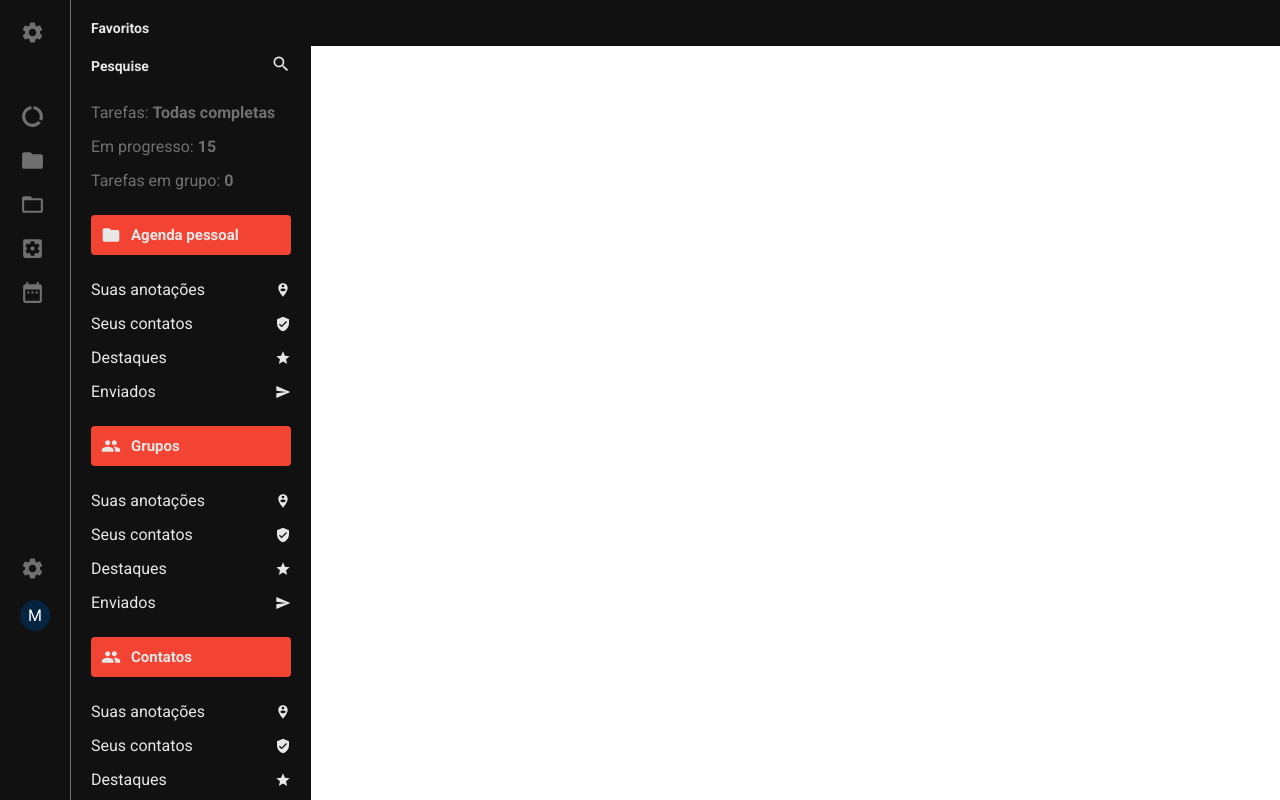
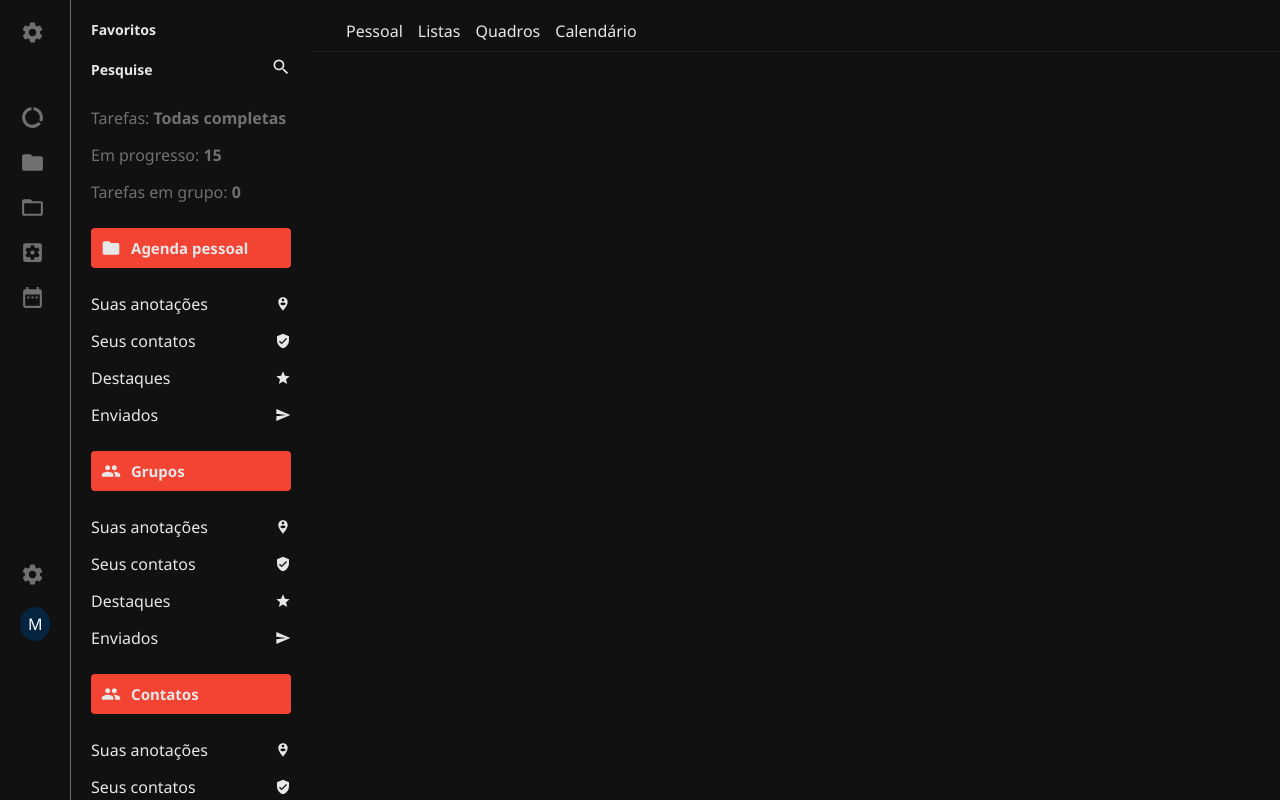
Before and after one commit to mateusPPinh/dashboard, a React (Create React App) app: page / in a window 1280 px wide. Built offline with nearby package versions, Linux system fonts and the light colour scheme.

Commit message:
fix grid issue

```diff
--- a/public/index.html
+++ b/public/index.html
@@ -2,6 +2,8 @@
 <html lang="en">
   <head>
     <meta charset="utf-8" />
+    <link rel="preconnect" href="https://fonts.gstatic.com">
+<link href="https://fonts.googleapis.com/css2?family=Noto+Sans:wght@400;700&display=swap" rel="stylesheet">
     <link href="https://fonts.googleapis.com/css2?family=Roboto:wght@300;400;500;700&display=swap" rel="stylesheet">
     <meta name="viewport" content="width=device-width, initial-scale=1" />
     <meta name="theme-color" content="#000000" />
--- a/src/Layout/styles.ts
+++ b/src/Layout/styles.ts
@@ -10,13 +10,12 @@ import styled from 'styled-components';
 
 export const Grid = styled.div`
   display: grid;
-
   grid-template-columns: 71px 240px auto;
-  grid-template-rows: 46px auto;
+  grid-template-rows: 46px auto 52px auto;
 
   grid-template-areas:
-    'SD SN DI DI',
-    'SD DO DD DD';
+    'SD FV DO',
+    'SD FV DO';
 
-    height: 100vh;
+  height: 100vh;
 `;
--- a/src/components/DashboardData/styles.ts
+++ /dev/null
@@ -1,6 +0,0 @@
-import styled from 'styled-components';
-
-export const Container = styled.div`
-  background: #111111;
-  height: 100vh;
-`;
--- a/src/components/DashboardOptions/index.tsx
+++ b/src/components/DashboardOptions/index.tsx
@@ -1,9 +1,35 @@
 import React from 'react';
 
-import { Container } from './styles';
+import { Container, Header } from './styles';
 
 const DashboardOptions: React.FC = () => {
-  return <Container />;
+  return (
+    <Container>
+      <Header>
+        <div>
+          <ul>
+            <li>
+              <a href="">Pessoal</a>
+            </li>
+
+            <li>
+              <a href="">Listas</a>
+            </li>
+
+            <li>
+              <a href="">Quadros</a>
+            </li>
+
+            <li>
+              <a href="">Calendário</a>
+            </li>
+          </ul>
+        </div>
+
+
+      </Header>
+    </Container>
+  );
 }
 
 export default DashboardOptions;
--- a/src/components/DashboardOptions/styles.ts
+++ b/src/components/DashboardOptions/styles.ts
@@ -2,4 +2,30 @@ import styled from 'styled-components';
 
 export const Container = styled.div`
   background: #111111;
+  grid-area: 'DO';
+  height: 100vh;
+
+  /* padding: 20px; */
 `;
+
+
+export const Header = styled.div`
+  height: 52px;
+  border-bottom: 1px solid #1e1e1e;
+
+  div {
+    padding: 20px;
+
+    ul {
+      display: flex;
+      list-style: none;
+
+      li {
+        a {
+          margin-left:  15px;
+          color: #e7e7e7;
+        }
+      }
+    }
+  }
+`;
--- a/src/components/FavoriteList/styles.ts
+++ b/src/components/FavoriteList/styles.ts
@@ -13,9 +13,23 @@ import
 export const Container = styled.div`
   background: #111111;
 
+  grid-area: 'FL';
+
   height: 100vh;
   padding: 20px;
+
   overflow-y: scroll;
+
+  ::-webkit-scrollbar {
+    width: 8px;
+  }
+  ::-webkit-scrollbar-thumb {
+    background-color: rgb(32,34,37);
+    border-radius: 4px;
+  }
+  ::-webkit-scrollbar-track {
+    background-color: #2f3136;
+  }
 `;
 
 export const TitleSection = styled.div`
--- a/src/styles/globals.ts
+++ b/src/styles/globals.ts
@@ -10,7 +10,7 @@ export default createGlobalStyle`
 
   body {
     -webkit-font-smoothing: antialiased !important;
-    font-family: 'Roboto', sans-serif;
+    font-family: 'Noto Sans', sans-serif;
   }
 
   button {
```
Also changed, not shown: src/components/DashboardData/index.tsx (deleted, +0 -9 lines).
